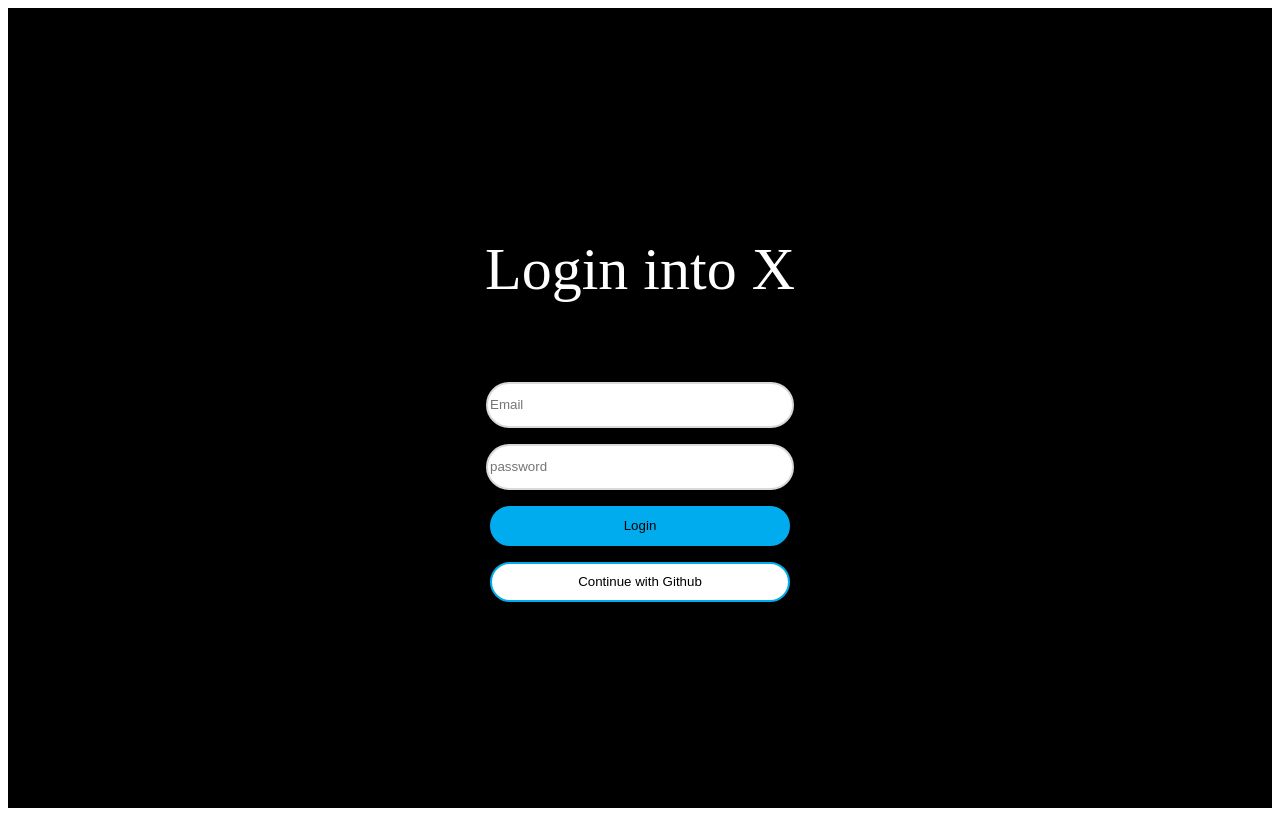
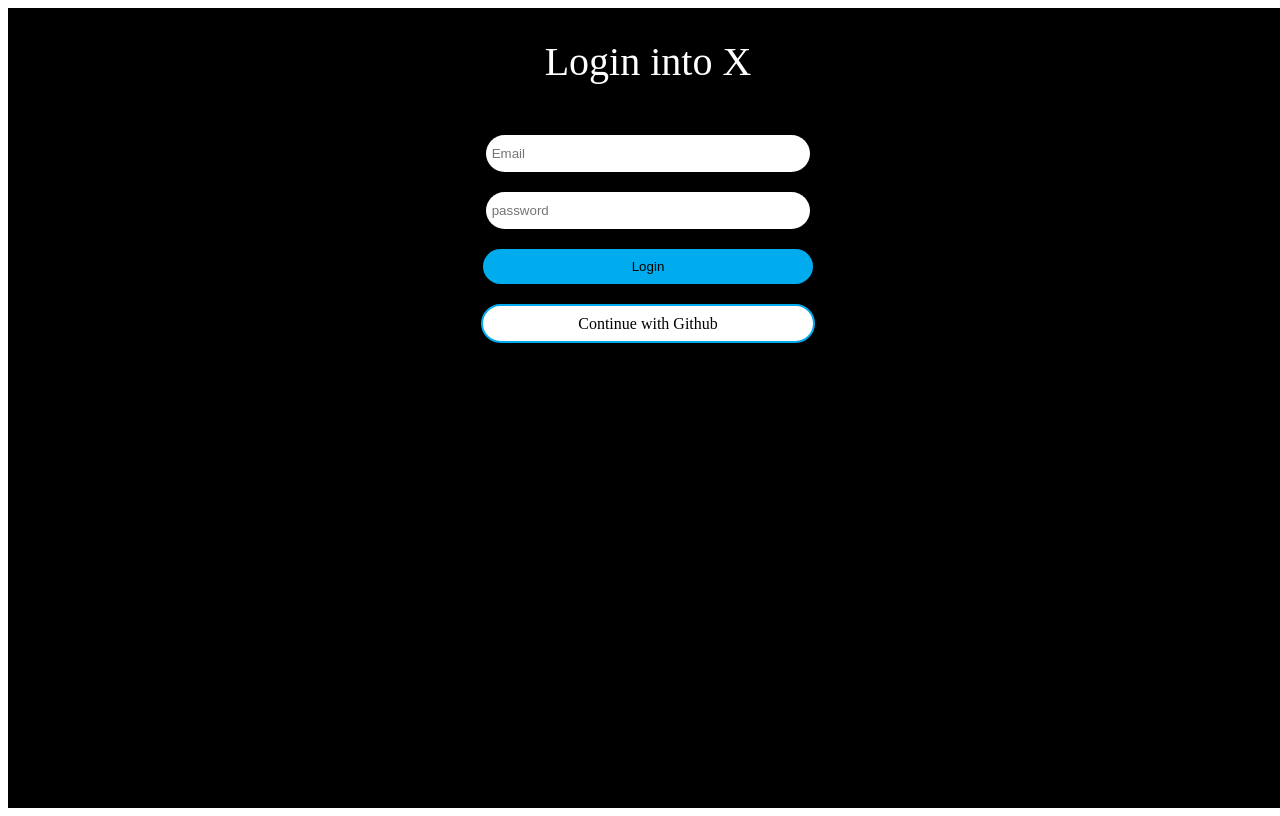
Before and after one commit to myhairkkamang/nwitter, a React (Create React App) app in the folder nwitter/: page /#/ in a window 1280 px wide. Built offline with nearby package versions, Linux system fonts and the light colour scheme; no server answers.

Commit message:
Updating loginStyle and directory structure

```diff
--- a/nwitter/src/components/Router.js
+++ b/nwitter/src/components/Router.js
@@ -1,6 +1,6 @@
 import { useState } from "react";
 import { HashRouter as Router, Route, Routes } from "react-router-dom";
-import Auth from "../routes/Auth";
+import Login from "../routes/Login";
 import Home from "../routes/Home";
 
 const AppRouter = () => {
@@ -11,7 +11,7 @@
                 {isLoggedIn ? (
                     <Route exact path="/" element ={<Home />} />
                 ) : (
-                    <Route exact path="/" element={<Auth />} />
+                    <Route exact path="/" element={<Login />} />
                 )}
             </Routes>
         </Router>
--- a/nwitter/src/routes/Auth.js
+++ /dev/null
@@ -1,91 +0,0 @@
-import styled from "styled-components";
-
-const Container = styled.div`
-  display: flex;
-  flex-direction: column;
-  height: 100vh;
-  align-items: center;
-  justify-content: center;
-  background-color: black;
-`;
-
-const Title = styled.h1`
-
-font-family: 'Istok Web';
-font-style: normal;
-font-weight: 400;
-font-size: 60px;
-text-align: center;
-
-color: #FFFFFF;
-`;
-
-const LoginForm = styled.form`
-  display: flex;
-  flex-direction: column;
-  align-items: center;
-  padding: 20px;
-
-  font-family: 'Istok Web';
-  font-style: normal;
-  font-size: 13px;
-`;
-
-const Input = styled.input`
-
-width: 300px;
-height: 40px;
-left: calc(50% - 740px/2);
-top: 330px;
-
-background: #FFFFFF;
-border: 2px solid #D9D9D9;
-border-radius: 50px;
-`;
-
-const LoginButton = styled.button`
-box-sizing: border-box;
-
-width: 300px;
-height: 40px;
-left: calc(50% - 740px/2);
-top: 540px;
-
-background: #00ACEE;
-border: 2px solid #00ACEE;
-border-radius: 50px;
-`;
-
-const SignupButton = styled.button`
-box-sizing: border-box;
-
-width: 300px;
-height: 40px;
-left: calc(50% - 740px/2);
-top: 540px;
-
-background: #FFFFFF;
-border: 2px solid #00ACEE;
-border-radius: 50px;
-`;
-
-const Auth = () => {
-  return (
-    <Container>
-    <Title>Login into X</Title>
-    <br />
-      <LoginForm>
-        <Input type="text" id="email" placeholder="Email"/>
-        <br />
-        <Input type="password" placeholder="password" />
-        <br />
-        <LoginButton type="submit">Login</LoginButton>
-        <br />
-        <SignupButton type="submit">Continue with Github</SignupButton>
-      </LoginForm>
-</Container>
-  );
-};
-
-
-export default Auth;
--- /dev/null
+++ b/nwitter/src/routes/Login.jsx
@@ -0,0 +1,24 @@
+import {
+	LoginDiv,
+	LoginTitle,
+	LoginForm,
+  	LoginInput,
+ 	LoginButton,
+	LoginGitButton
+} from '../styles/loginStyle'
+
+const Login = () => {
+  	return (
+    	<LoginDiv>
+    		<LoginTitle>Login into X</LoginTitle>
+      		<LoginForm>
+       			<LoginInput placeholder=" Email"/>
+        		<LoginInput type="password" placeholder=" password" />
+        		<LoginButton>Login</LoginButton>
+       			<LoginGitButton>Continue with Github</LoginGitButton>
+      		</LoginForm>
+		</LoginDiv>
+  	)
+}
+
+export default Login
--- /dev/null
+++ b/nwitter/src/styles/loginStyle.js
@@ -0,0 +1,59 @@
+import styled from "styled-components";
+
+export const LoginDiv = styled.div`
+	display: flex;
+ 	flex-direction: column;
+ 	align-items: center;
+	width: 100vw;
+	height: 100vh;
+	margin: 0;
+ 	background-color: black;
+ 	gap: 20px;
+`
+export const LoginTitle = styled.div`
+	color: white;
+	font-size: 40px;
+ 	padding: 30px;
+`
+
+export const LoginForm = styled.form`
+ 	display: flex;
+	flex-direction: column;
+ 	align-items: center;
+  	justify-content: center;
+ 	gap: 20px;
+`
+
+export const LoginInput = styled.input`
+  	width: 320px;
+	height: 35px;
+ 	font-size: 16px
+ 	padding: 15px;
+  	background-color: white;
+ 	border: none;
+ 	border-radius: 30px;
+`
+export const LoginButton = styled.button`
+  	display: flex;
+ 	align-items: center;
+ 	justify-content: center;
+  	width: 330px;
+ 	height: 35px;
+ 	padding: 15px;
+  	font-color: white;
+  	background-color: #00ACEE;
+ 	border: none;
+  	border-radius: 30px;
+
+`
+export const LoginGitButton = styled.div`
+ 	display: flex;
+ 	align-items: center;
+  	justify-content: center;
+  	width: 300px;
+  	height: 5px;
+  	padding: 15px;
+  	background-color: white;
+ 	border: 2px solid #00ACEE;
+  	border-radius: 30px;
+`
```
Also changed, not shown: nwitter/src/components/App.js (indentation only).
